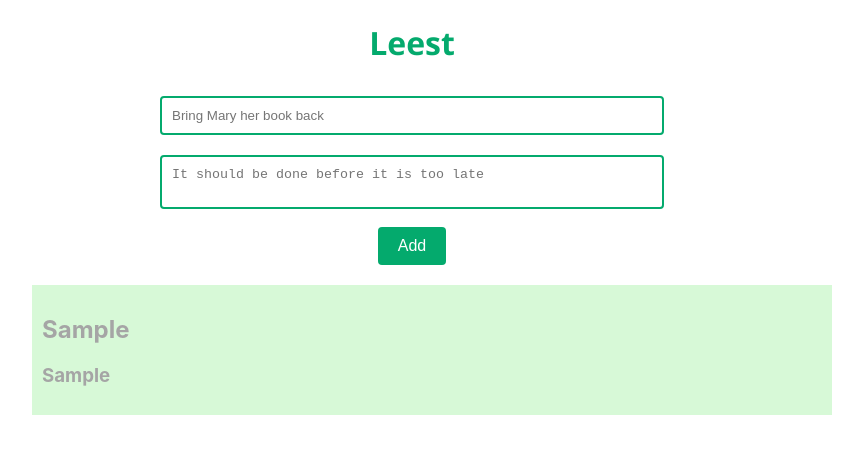
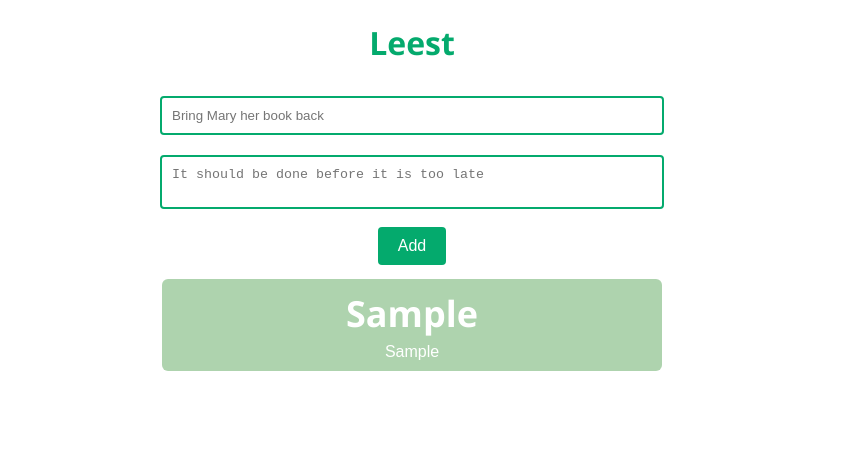
Before and after one commit to Mehoff/leest, a React (Create React App) app: page / in a window 1280 px wide. Both pictures are taken after typing "Sample", "Sample" into the empty fields and a click on the button "Add". Shown: the top 454 px of the page, without its empty margins (228-1091 px from the left). Built offline with nearby package versions, Linux system fonts and the light colour scheme.

Commit message:
TodoItem css

```diff
--- a/src/components/todo-item/todo-item.module.css
+++ b/src/components/todo-item/todo-item.module.css
@@ -1,32 +1,51 @@
 .Wrapper {
+  width: 60vh;
+  opacity: 0.7;
+  padding: 10px;
   text-align: left;
-  background-color: lightblue;
-  opacity: 0.5;
-  padding: 10px;
+  cursor: pointer;
 
-  cursor: pointer;
+  border-radius: 6px;
   transition: 200ms;
-}
-
-.Wrapper:hover {
-  border-radius: 10%;
+  margin: 10px;
 }
 
 .Header {
-  text-decoration: underline;
+  padding: 0px;
+  margin: 0px;
+
+  font-size: 36px;
+  text-align: center;
+  color: white;
+  font-family: "Segoe UI", Tahoma, Geneva, Verdana, sans-serif;
   font-weight: 700;
-  font-size: 36px;
+
+  margin-bottom: 5px;
 }
 
 .Description {
-  font-weight: 500;
-  font-size: 24px;
+  padding: 0px;
+  margin: 0px;
+
+  font-size: 16px;
+  text-align: center;
+  color: white;
+  font-family: Arial, Helvetica, sans-serif;
+  font-weight: 300;
 }
 
 .IsFinished {
+  background-color: rgb(110, 177, 110);
+}
+
+.IsFinished:hover {
   background-color: lightgreen;
 }
 
 .NotFinished {
+  background-color: rgb(214, 163, 171);
+}
+
+.NotFinished:hover {
   background-color: pink;
 }
--- a/src/components/todo-item/todo-item.tsx
+++ b/src/components/todo-item/todo-item.tsx
@@ -14,8 +14,8 @@ const TodoItem: React.FC<TodoItemProps> = ({ todo }) => {
         todo.header ? styles.IsFinished : styles.NotFinished
       }`}
     >
-      <h2>{todo.header}</h2>
-      <h3>{todo.description}</h3>
+      <h2 className={styles.Header}>{todo.header}</h2>
+      <h3 className={styles.Description}>{todo.description}</h3>
     </div>
   );
 };
--- a/src/components/todo-list/todo-list.module.css
+++ b/src/components/todo-list/todo-list.module.css
@@ -1,4 +1,14 @@
 .Wrapper {
-  width: 100vh;
-  opacity: 0.7;
+  display: flex;
+  flex-direction: column;
+  justify-content: center;
+  align-items: center;
+
+  opacity: 0.8;
 }
+
+.Wrapper ul {
+  margin: 0;
+  padding: 0;
+  list-style: none;
+}
--- a/src/components/todo-list/todo-list.tsx
+++ b/src/components/todo-list/todo-list.tsx
@@ -9,7 +9,8 @@ interface TodoListProps {
 
 const TodoList: React.FC<TodoListProps> = (props: TodoListProps) => {
   return (
-    <ul className={styles.Wrapper}>
+    <div className={styles.Wrapper}>
+      <ul>
         {props.todos.map((todo: ITodo, key: number) => {
           return (
             <li key={key}>
@@ -18,6 +19,7 @@ const TodoList: React.FC<TodoListProps> = (props: TodoListProps) => {
           );
         })}
       </ul>
+    </div>
   );
 };
 
```
Lines whose indentation alone changed are shown as unchanged.
